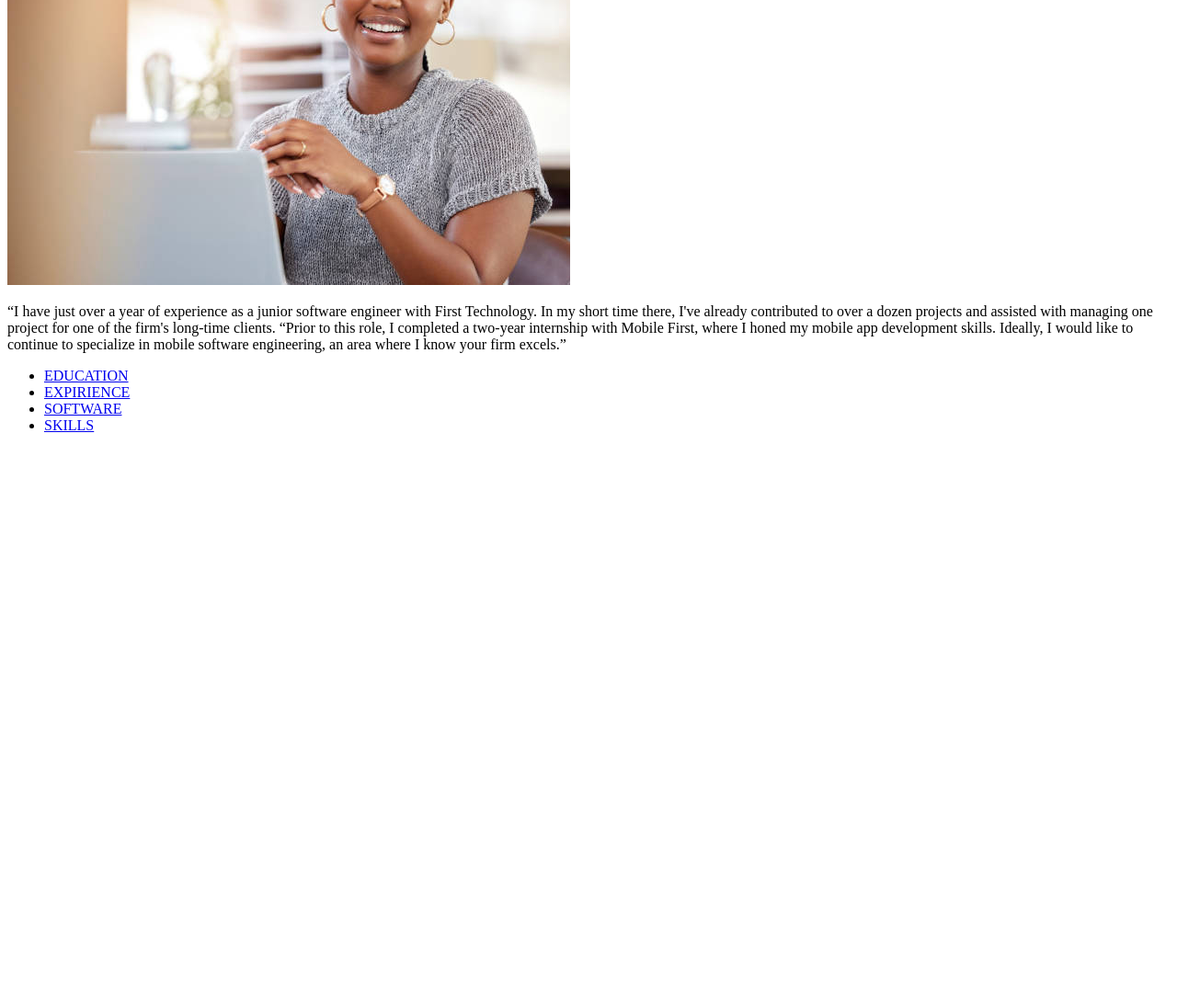
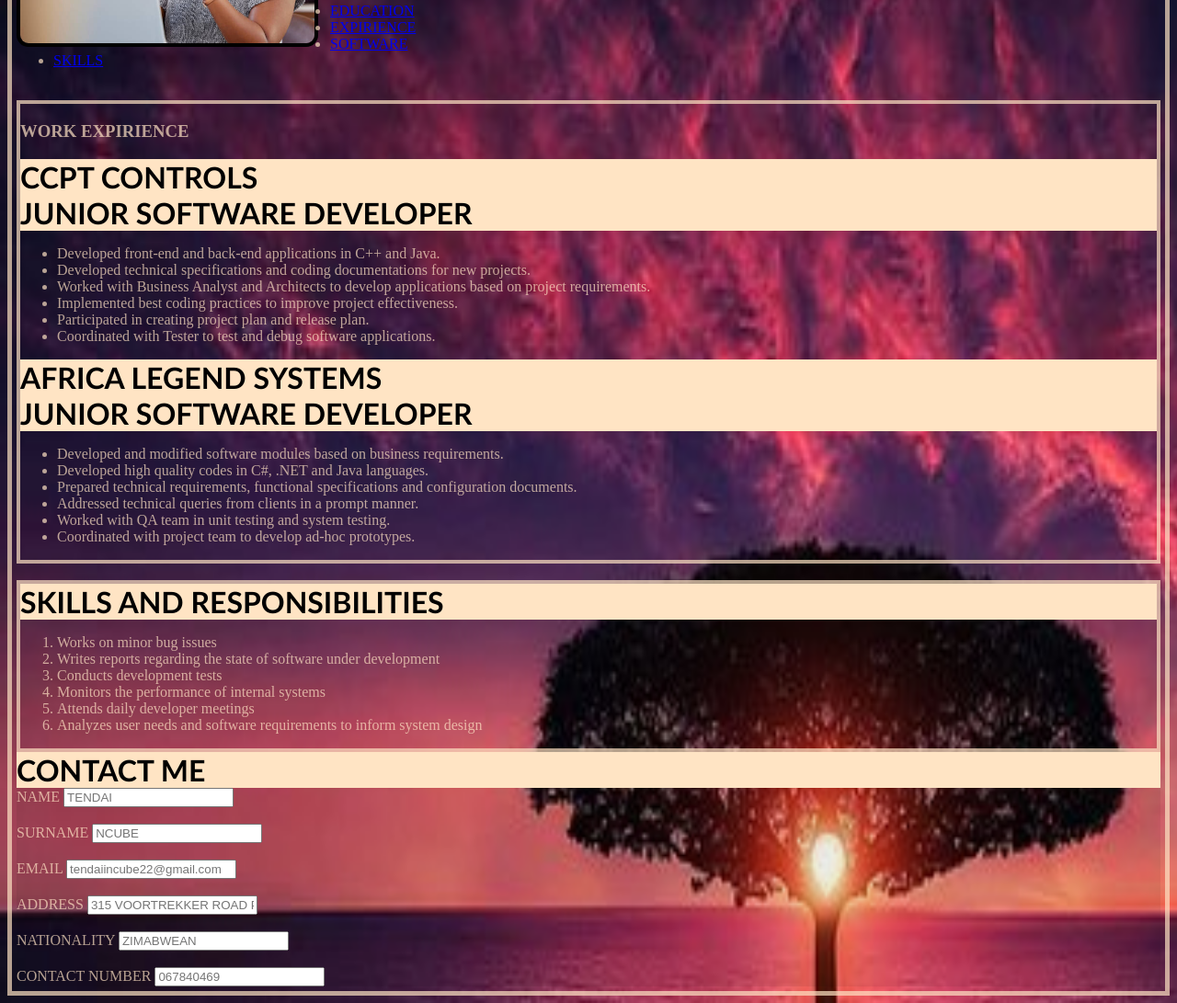
Before and after one commit to teencube/RESUME-09_FINAL-_PROJECT, a plain HTML site: page index.html in a window 1280 px wide. Shown: the part 237-1328 px from the top of the page at 92% size. Before the commit the page ends 800 px from the top, so only its background shows below. Drawn offline with Linux system fonts and the light colour scheme.

Commit message:
css box model, basic css application
added css link
css box model
responsiveness
basic html
images
form
links
lists
positioning

```diff
--- a/css.files/styles.css
+++ b/css.files/styles.css
@@ -0,0 +1,53 @@
+h1,h2,h4,h6,h5{
+    color: #000;
+    background-color: bisque;
+    font-family: 'Gill Sans', 'Gill Sans MT', Calibri, 'Trebuchet MS', sans-serif;
+    font-size: xx-large;
+    padding: 0%;
+    margin: 0%;
+}
+
+body{
+    background-color:rgba(0, 0, 0, 0.815);
+    color: rgba(255, 228, 196, 0.699);
+    display: flexbox;
+    border: 5px solid;
+    padding: 5px;
+    margin: left 3px;;
+    background-image: url(./FINAL_project_IMAGES/that\ image.jpg) ;
+    background-size: 1800px 1800px;
+    background-repeat: no-repeat;
+}
+
+section{
+border: rgba(0, 0, 0, 0.637);
+border: 4px solid;
+padding: 0%;
+
+}
+img{
+    max-width: 320px;
+    float: left;
+    border: 4px solid black;
+    border-radius: 13px;
+ margin-right: 13px;
+}
+/* phones (tablets and large phones) */
+@media only screen and (min-width:500px) {
+    body{background-color: #00000033;}
+
+
+}
+
+/* medium deviceslandscape tablets */
+@media only screen and (min-width:730px) {
+    footer{background-color: #00000011;}
+
+}
+
+/* large devices(laptops/desktops */
+@media only screen and (min-width:1250px) {
+    header{color: beige; }
+
+
+}
--- a/index.html
+++ b/index.html
@@ -8,30 +8,164 @@
 
     <H1>TENDAI NCUBE</H1>
 
-    <H3>PROFILE</H3>
+
 
     <img src="css.files/FINAL_project_IMAGES/PROFILE IMAGE.jpg" alt="profile photo">
 
-    <p>“I have just over a year of experience as a junior software engineer with First Technology.
+
+    <link rel="stylesheet" href="./css.files/styles.css">
+
+
+
+
+
+    <br>
+    <article>
+    <H3>PROFILE</H3>
+
+    <pstyle width="40%">“I have just over a year of experience as a junior software engineer with First Technology.
   In my short time there, I've already contributed to over a dozen projects and assisted with managing
    one project for one of the firm's long-time clients.
 “Prior to this role, I completed a two-year internship with Mobile First, where I honed my mobile app
  development skills. Ideally, I would like to continue to specialize in mobile software engineering, an
-  area where I know your firm excels.”</p>
+  area where I know your firm excels.”</pstyle>
+</article>
+  <br>
+
+  <nav>
 <ul>
 
-    <li> <a href="/EDUCATION/WWW.CODESPACES.CO.ZA/WWW.FREECODECAMP.CO.ZA">EDUCATION</a></li>
+    <li> <a href="https://codespace.co.za">EDUCATION</a></li>
 
-    <li> <a href="/COCA-COLA COMPANY.CCPT CONTOLS.CHECKERS">EXPIRIENCE</a> </li>
+    <li> <a href="https://ccptech.co.za ./https:m.facebook.com">EXPIRIENCE</a> </li>
 
   <li> <a href="MICROSOFT PROJECT.Ms Windows Server.Microsoft Excell">SOFTWARE</a> </li>
 
-  <li> <a href="/SKILLS.HTML.CSS.JAVASCRIPT.WEB DEVELOPMENT">SKILLS</a> </li>
+  <li> <a href="https://github.com/teencube">SKILLS</a> </li>
 
 </ul>
 
+</nav>
+
 </head>
-<body>
+
+</body >
+
+<picture>
+<source media="(min-width:1000px )" srcset="./FINAL_project_IMAGES/sunset-hero- large-image.jpg">
+<source media="(min-width:900px )" srcset="./FINAL_project_IMAGES/pexels-option- large-image.jpg">
+<source media="(min-width:1000px )" srcset="./FINAL_project_IMAGES/that large image.jpg">
+</picture>
+<br>
+<main>
+<section>
+<h3>WORK EXPIRIENCE</h3>
+
+<h4>CCPT CONTROLS</h4>
+
+<h6>JUNIOR SOFTWARE DEVELOPER</h6>
+
+<ul>
+    <li>Developed front-end and back-end applications in C++ and Java.</li>
+    <li>Developed technical specifications and coding documentations for new projects.</li>
+    <li>Worked with Business Analyst and Architects to develop applications based on project requirements.</li>
+    <li>Implemented best coding practices to improve project effectiveness.</li>
+    <li>Participated in creating project plan and release plan.</li>
+    <li>Coordinated with Tester to test and debug software applications.</li>
+
+</ul>
+
+<h4>AFRICA LEGEND SYSTEMS</h4>
+
+<h6>JUNIOR SOFTWARE DEVELOPER</h6>
+<ul>
+<li>Developed and modified software modules based on business requirements.</li>
+<li> Developed high quality codes in C#, .NET and Java languages. </li>
+<li>Prepared technical requirements, functional specifications and configuration documents.</li>
+<li> Addressed technical queries from clients in a prompt manner.</li>
+<li>Worked with QA team in unit testing and system testing.</li>
+<li>Coordinated with project team to develop ad-hoc prototypes.</li>
+
+</ul>
+</section>
+</main>
+<br>
+<section>
+<h4>SKILLS AND RESPONSIBILITIES</h4>
+<ol>
+
+<li>Works on minor bug issues</li>
+<li>Writes reports regarding the state of software under development</li>
+<li> Conducts development tests</li>
+<li> Monitors the performance of internal systems</li>
+<li> Attends daily developer meetings</li>
+<li> Analyzes user needs and software requirements to inform system design</li>
+
+</ol>
+</section>
+
+
+<footer>
+<h6>CONTACT ME</h6>
+
+<div>
+<label for="NAME">NAME</label>
+<input type="name" id="name" placeholder="TENDAI">
+</div>
+
+<br>
+
+
+
+<div>
+<label for="SURNAME">SURNAME</label>
+<input type="SURNAME" id="SURNAME" placeholder="NCUBE">
+</div>
+
+
+
+<br>
+
+
+
+<div>
+<label for="EMAIL">EMAIL</label>
+<input type="email" id="EMAIL" placeholder="tendaiincube22@gmail.com">
+</div>
+
+<br>
+
+
+
+
+<div>
+<label for="ADDRESS">ADDRESS</label>
+<input type="ADDRESS" placeholder="315 VOORTREKKER ROAD PAROW">
+</div>
+
+
+
+
+<br>
+
+
+<div>
+<label for="NATIONALITY">NATIONALITY</label>
+<input type="NATIONALITY"placeholder="ZIMABWEAN">
+</div>
+
+
+
+<br>
+
+<label for="CONTACT NUMBER">CONTACT NUMBER</label>
+<input type="CONTACT NUMBER" placeholder="067840469">
+
+
+</footer>
+
+
+
 
 </body>
 </html>
```
